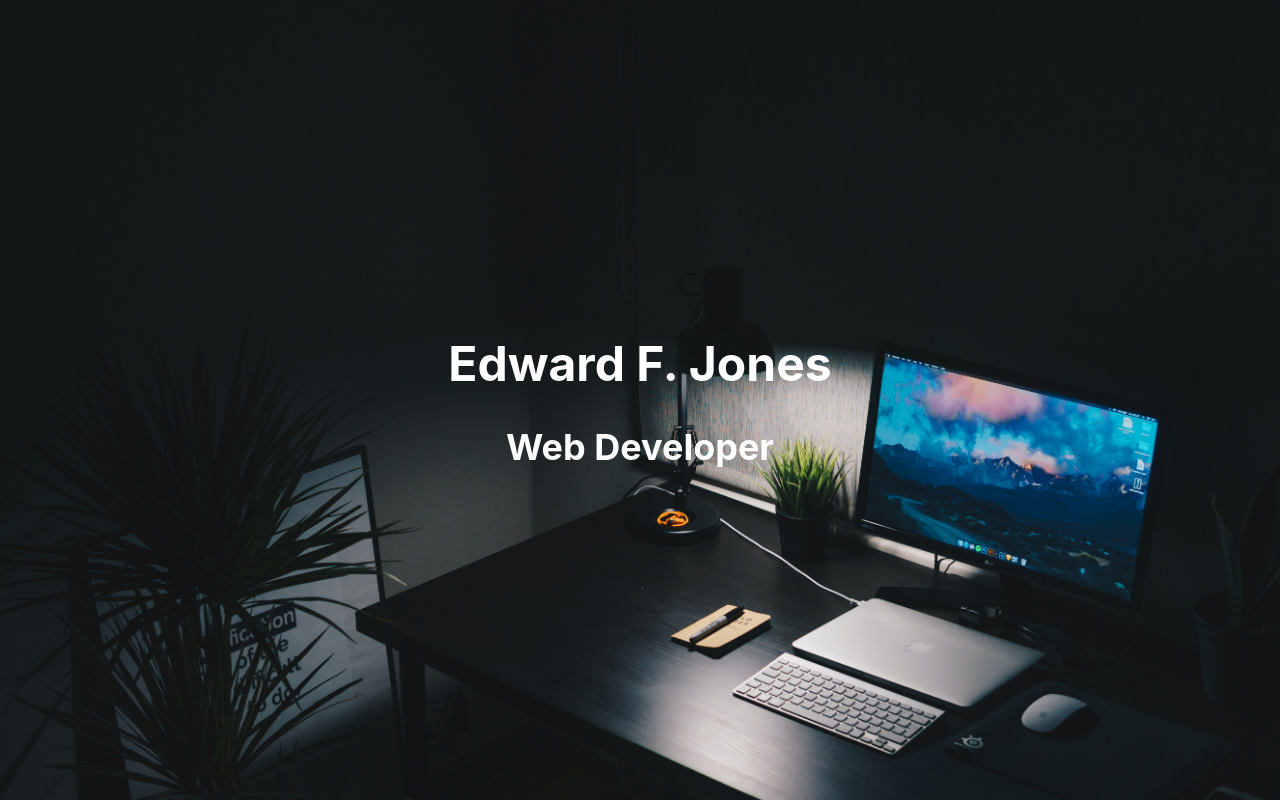
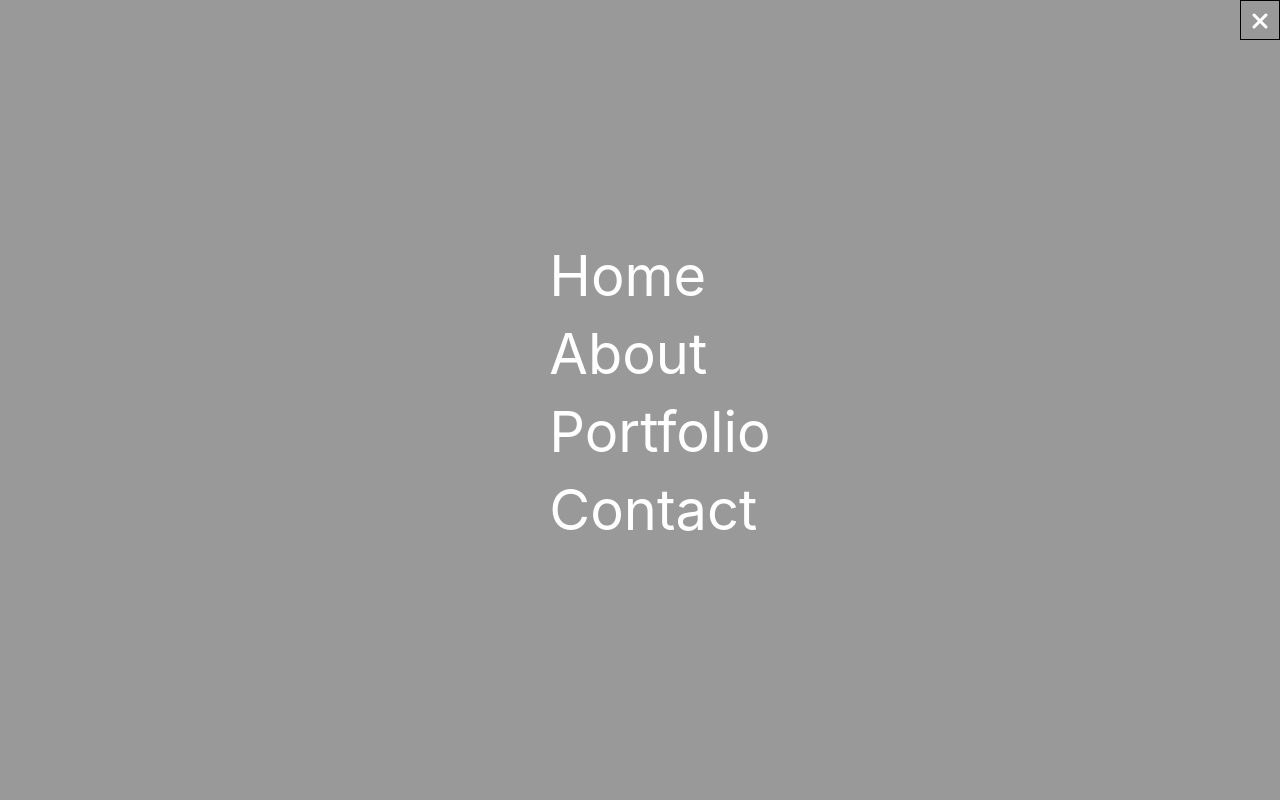
Before and after one commit to ed-f-jones/my-portfolio, a React (Create React App) app: page / in a window 1280 px wide. Shown: the top 800 px of the page. Built offline with nearby package versions, Linux system fonts and the light colour scheme.

Commit message:
installed react router dom and made minor changes

```diff
--- a/package.json
+++ b/package.json
@@ -9,6 +9,7 @@
     "aos": "^2.3.4",
     "react": "^16.13.1",
     "react-dom": "^16.13.1",
+    "react-router-dom": "^5.2.0",
     "react-scripts": "3.4.1"
   },
   "scripts": {
--- a/src/App.css
+++ b/src/App.css
@@ -67,16 +67,20 @@ a{
   cursor: pointer;
 }
 
-li:hover {
-  transform: scale(1.25);
-
-}
 
 li a:hover {
   background-color: #fff;
   color: #333;
   transition:  all 1s ease-in-out;
   padding: 0 1.25rem;
+  transform: scale(1.25);
+}
+@keyframes slider {
+  from {
+    transform: translateX(100%)
+  } to {
+    transform: translateX(0)
+  }
 }
 
 .hero {
@@ -164,6 +168,11 @@ li a:hover {
   padding: 1rem;
 }
 
+.header {
+  color: #fff;
+  font-weight: 500;
+  font-size: 1.25rem;
+}
 .contact-container {
   width: 25rem;
   height: 100%;
@@ -178,6 +187,7 @@ li a:hover {
   border-radius: 5px;
   box-shadow: 5px 5px 10px #999;
 }
+
 label {
   display: block;
   color: #fff;
--- a/src/App.js
+++ b/src/App.js
@@ -7,16 +7,19 @@ import Footer from './components/Footer';
 import Contact from './components/Contact';
 import AOS from'aos';
 import 'aos/dist/aos.css';
+import {BrowserRouter as Router, Switch, Route, Link} from 'react-router-dom';
 
 function App() {
     AOS.init()
   return (
     <>
-      <Hero/>
-      <About/>
-      <Portfolio/>
-      <Contact/>
-      <Footer/>
+    <Router>
+        <Hero/>
+        <About/>
+        <Portfolio/>
+        <Contact/>
+        <Footer/>
+    </Router>
     </>
   );
 }
--- a/src/components/About.js
+++ b/src/components/About.js
@@ -7,7 +7,7 @@ import Img3 from '../img/img-3.jpg';
     return (
         <section className="section-about" id="about">
             <div data-aos="fade-in" data-aos-duration="2000">
-            <img className="profile-pic" src={Img3}/>
+            <img className="profile-pic" src={Img3} alt="profile pic"/>
             </div>
             <div data-aos="fade-in" data-aos-duration="2500">
                 <h1>About me</h1>
--- a/src/components/Contact.js
+++ b/src/components/Contact.js
@@ -8,7 +8,7 @@ import React from 'react'
     return (
         <section className="section-contact">
             <div className="contact-container" data-aos="fadein" aos-duration="1500">
-                <h3>Contact me</h3>
+                <h3 className="header">Contact me</h3>
                 <form>
                     <div>
                         <label for="firstname">first name:</label>
--- a/src/components/Navbar.js
+++ b/src/components/Navbar.js
@@ -1,20 +1,29 @@
-import React from 'react'
+import React from 'react';
+import {Link, Router} from 'react-router-dom';
 
  function Navbar() {
+    function toggleNavbar (e) {
+        const navbar = document.getElementById('navbar');
+        const closeBtn = document.getElementById('closeBtn');
+
+        closeBtn.addEventListener('click', ()=> {
+            navbar.classList.add('hidden');
+        });
+    }
 
     return (
-    <div className="navbar hidden" id="navbar">
+    <div className="navbar" id="navbar">
 
-        <div className="close-btn-container">
-            <i className="fas fa-times" id="close-btn"></i>
+        <div className="close-btn-container" id="closeBtn">
+            <i className="fas fa-times" onClick={toggleNavbar} id="close-btn"></i>
         </div>
 
         <nav className="nav">
             <ul>
-                <li><a href="#home">home</a></li>
-                <li><a href="about">about</a></li>
-                <li><a href="portfolio">portfolio</a></li>
-                <li><a href="contact"> contact</a></li>
+                <li><Link to="/">home</Link></li>
+                <li><Link to="/about">about</Link></li>
+                <li><Link to="/portfolio">portfolio</Link></li>
+                <li><Link to="/contact"> contact</Link></li>
             </ul>
         </nav>
     </div>
```
Also changed, not shown: 1 other file (tests, documents, lock files or other folders).
